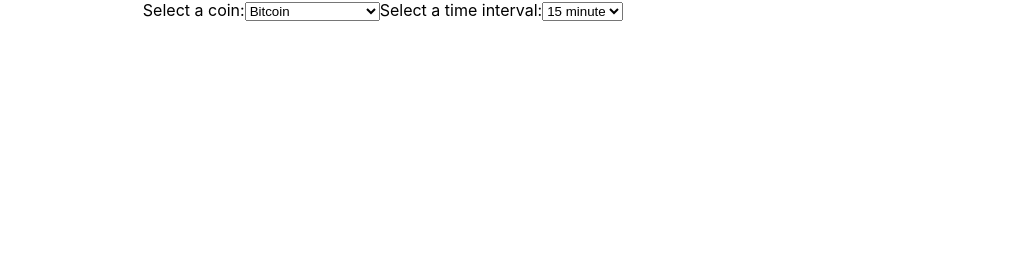
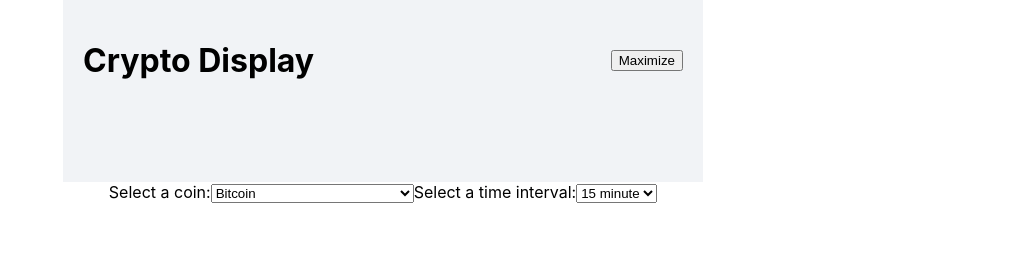
Before and after one commit to Dream-Team-Bootcamp/CryptoKnight, a React (Create React App) app: page / in a window 1280 px wide. Shown: the top 253 px of the page, without its empty margins (257-1280 px from the left). Built offline with nearby package versions, Linux system fonts and the light colour scheme; no server answers.

Commit message:
added missing coins hard coded as fetch for coin list not working

```diff
--- a/src/App.js
+++ b/src/App.js
@@ -9,10 +9,11 @@ import CryptoChart from "./components/CryptoChart";
 function App() {
   return (
     <div className="App">
-      <CryptoChart />
+
 
       <CryptoTicker />
       <CryptoDisplay />
+      <CryptoChart />
       <ChatBot />
       {/* <ParticlesBg /> */}
 
--- a/src/components/CryptoChart.jsx
+++ b/src/components/CryptoChart.jsx
@@ -1,6 +1,6 @@
 import React, { useState, useEffect } from "react";
 import { Chart } from "chart.js/auto";
-import { bgcolor } from "@mui/system";
+// import { bgcolor } from "@mui/system";
 
 const CryptoChart = () => {
   const [coin, setCoin] = useState("bitcoin");
@@ -107,13 +107,62 @@ const CryptoChart = () => {
         <option value="avalanche">Avalanche</option>
         <option value="nexo">NEXO</option>
         <option value="loopring">Loopring</option>
+        <option value="bitcoin-cash-abc">Bitcoin Cash ABC</option>
+        <option value="aave">Aave</option>
+        <option value="crypto-com-coin">Crypto.com Coin</option>
+        <option value="compound">Compound</option>
+        <option value="ftx-token">FTX Token</option>
+        <option value="holo">Holo</option>
+        <option value="kusama">Kusama</option>
+        <option value="zcash">Zcash</option>
+        <option value="nano">Nano</option>
+        <option value="dash">Dash</option>
+        <option value="omisego">OMG Network</option>
+        <option value="qtum">Qtum</option>
+        <option value="digibyte">DigiByte</option>
+        <option value="icon">ICON</option>
+        <option value="ontology">Ontology</option>
+        <option value="basic-attention-token">Basic Attention Token</option>
+        <option value="vechain">VeChain</option>
+        <option value="sushi">SushiSwap</option>
+        <option value="thorchain">THORChain</option>
+        <option value="serum">Serum</option>
+        <option value="loopring">Loopring</option>
+        <option value="bitcoin-sv">Bitcoin SV</option>
+        <option value="terrausd">TerraUSD</option>
+        <option value="harmony">Harmony</option>
+        <option value="pancakeswap">PancakeSwap</option>
+        <option value="zcoin">Zcoin</option>
+        <option value="icon">ICON</option>
+        <option value="compound-governance-token">Compound Governance Token</option>
+        <option value="0x">0x</option>
+        <option value="celo">Celo</option>
+        <option value="rune">THORChain</option>
+        <option value="kusama">Kusama</option>
+        <option value="bancor">Bancor</option>
+        <option value="harmony">Harmony</option>
+        <option value="aeternity">Aeternity</option>
+        <option value="dent">Dent</option>
+        <option value="iotex">IoTeX</option>
+        <option value="status">Status</option>
+        <option value="iostoken">IOST</option>
+        <option value="verge">Verge</option>
+        <option value="nervos-network">Nervos Network</option>
+        <option value="ankr">Ankr</option>
+        <option value="zcoin">Zcoin</option>
+        <option value="qtum">Qtum</option>
+        <option value="waves">Waves</option>
+        <option value="renbtc">renBTC</option>
       </select>
+
+      {/* Time interval select input */}
       <label htmlFor="time-interval-select">Select a time interval:</label>
       <select
         id="time-interval-select"
         value={timeInterval}
         onChange={handleTimeIntervalChange}
       >
+        {/* List of time interval options */}
         <option value="15">15 minute</option>
         <option value="60">1 hour</option>
         <option value="1">1 day</option>
@@ -123,7 +172,7 @@ const CryptoChart = () => {
         <option value="365">1 year</option>
         <option value="max">All time</option>
       </select>
-
+      {/* Chart element */}
       <canvas id="crypto-chart" height={400} width={400}></canvas>
     </div>
   );
```
